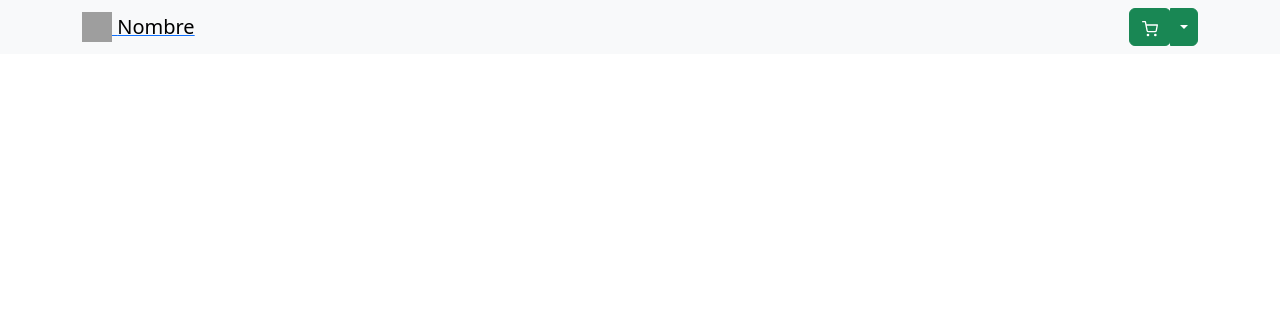
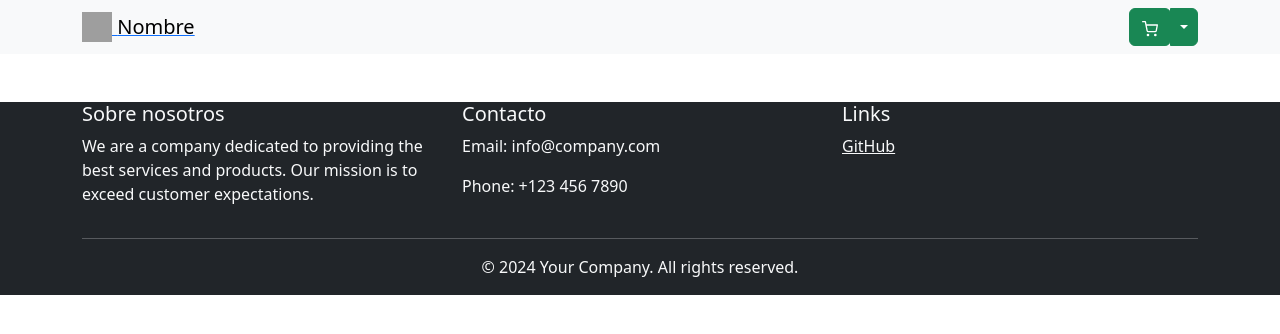
Before and after one commit to ImSaitam/proyecto_inet, a JavaScript app: page / in a window 1280 px wide. Shown: the top 334 px of the page. Built offline with nearby package versions, Linux system fonts and the light colour scheme; grey boxes are pictures that could not be loaded; the HTML template or start-up script is replaced by a standard one.

Commit message:
catalogo y carrito

```diff
--- a/package.json
+++ b/package.json
@@ -10,6 +10,7 @@
     "react": "^18.3.1",
     "react-bootstrap": "^2.10.4",
     "react-dom": "^18.3.1",
+    "react-icons": "^5.3.0",
     "react-router-dom": "^6.26.0",
     "react-scripts": "5.0.1",
     "web-vitals": "^2.1.4"
--- a/src/App.js
+++ b/src/App.js
@@ -1,5 +1,7 @@
 import './App.css';
-import Inicio from './components/Inicio.js'
+import Catalogo from './components/catalogo.js';
+import Carrito from './components/Carrito.js';
+import Inicio from './components/Inicio.js';
 import LoginForm from './components/login.js';
 import RegisterForm from './components/register.js';
 import { BrowserRouter, Routes, Route } from 'react-router-dom';
@@ -11,6 +13,8 @@ export default function App(){
         <Route path='/login' element={<LoginForm />} />
         <Route path='/register' element={<RegisterForm />} />
         <Route path='/' element={<Inicio />} />
+        <Route path='/catalogo' element={<Catalogo />} />
+        <Route path='/carrito' element={<Carrito />} />
       </Routes>
     </BrowserRouter>
   );
--- /dev/null
+++ b/src/Footer.css
@@ -0,0 +1,3 @@
+.col-md-4 {
+    margin-top: 1em;
+}
--- /dev/null
+++ b/src/components/Carrito.js
@@ -0,0 +1,11 @@
+import Footer from "./footer";
+import BarraNav from "./Navbar";
+
+export default function Carrito() {
+    return (
+        <>
+        <BarraNav />
+        <Footer />
+        </>
+    );
+}
--- a/src/components/Inicio.js
+++ b/src/components/Inicio.js
@@ -1,8 +1,9 @@
 import 'bootstrap/dist/css/bootstrap.min.css';
-import BarraNav from './Navbar';
+import BarraNav from './Navbar.js';
+import Footer from './footer.js';
 
 export default function Inicio() {
   return (
-    <BarraNav />
+    <><BarraNav /><Footer /></>
   );
 }
--- /dev/null
+++ b/src/components/catalogo.js
@@ -0,0 +1,11 @@
+import Footer from './footer';
+import BarraNav from './Navbar';
+
+export default function Catalogo() {
+    return (
+        <>
+            <BarraNav />
+            <Footer />
+        </>
+    );
+}
--- /dev/null
+++ b/src/components/footer.js
@@ -0,0 +1,38 @@
+import { Container, Row, Col } from 'react-bootstrap';
+import '../Footer.css';
+
+export default function Footer() {
+    return (
+        <footer className="bg-dark text-light mt-5">
+      <Container>
+        <Row>
+          <Col md={4}>
+            <h5>Sobre nosotros</h5>
+            <p>
+              We are a company dedicated to providing the best services and products. Our mission is to exceed customer expectations.
+            </p>
+          </Col>
+          <Col md={4}>
+            <h5>Contacto</h5>
+            <p>Email: info@company.com</p>
+            <p>Phone: +123 456 7890</p>
+          </Col>
+          <Col md={4}>
+            <h5>Links</h5>
+            <ul className="list-unstyled">
+              <li>
+                <a href="#" className="text-light">GitHub</a>
+              </li>
+            </ul>
+          </Col>
+        </Row>
+        <hr className="bg-light"/>
+        <Row>
+          <Col className="text-center">
+            <p>&copy; 2024 Your Company. All rights reserved.</p>
+          </Col>
+        </Row>
+      </Container>
+    </footer>
+    );
+}
```
Also changed, not shown: 1 other file (tests, documents, lock files or other folders).
